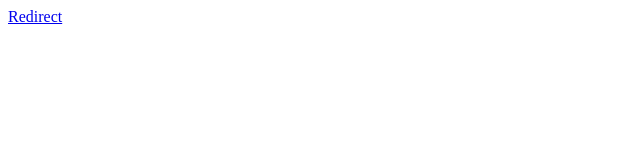
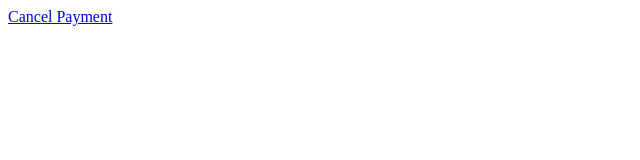
Before and after one commit to m-amazirh/m-amazirh.github.io, a plain HTML site: page moneris-redirect.html in a window 1280 px wide. Shown: the full height of the page, 0-640 px from the left. Drawn offline with Linux system fonts and the light colour scheme.

Commit message:
Update moneris-redirect.html

```diff
--- a/moneris-redirect.html
+++ b/moneris-redirect.html
@@ -1,5 +1,5 @@
 <html>
   <body>
-    <p> <a href="https://tp-edc-dev.eks-dev.tinubu.com/tp/cancel.do?order_id=720210_1642450271154&cancelTXN=Cancel+Transaction">Redirect</a> </p>
+    <p> <a href="https://tp-edc-dev.eks-dev.tinubu.com/tp/cancel.do?order_id=720210_1642450271154&cancelTXN=Cancel+Transaction">Cancel Payment</a> </p>
   </body>
 </html>
```
